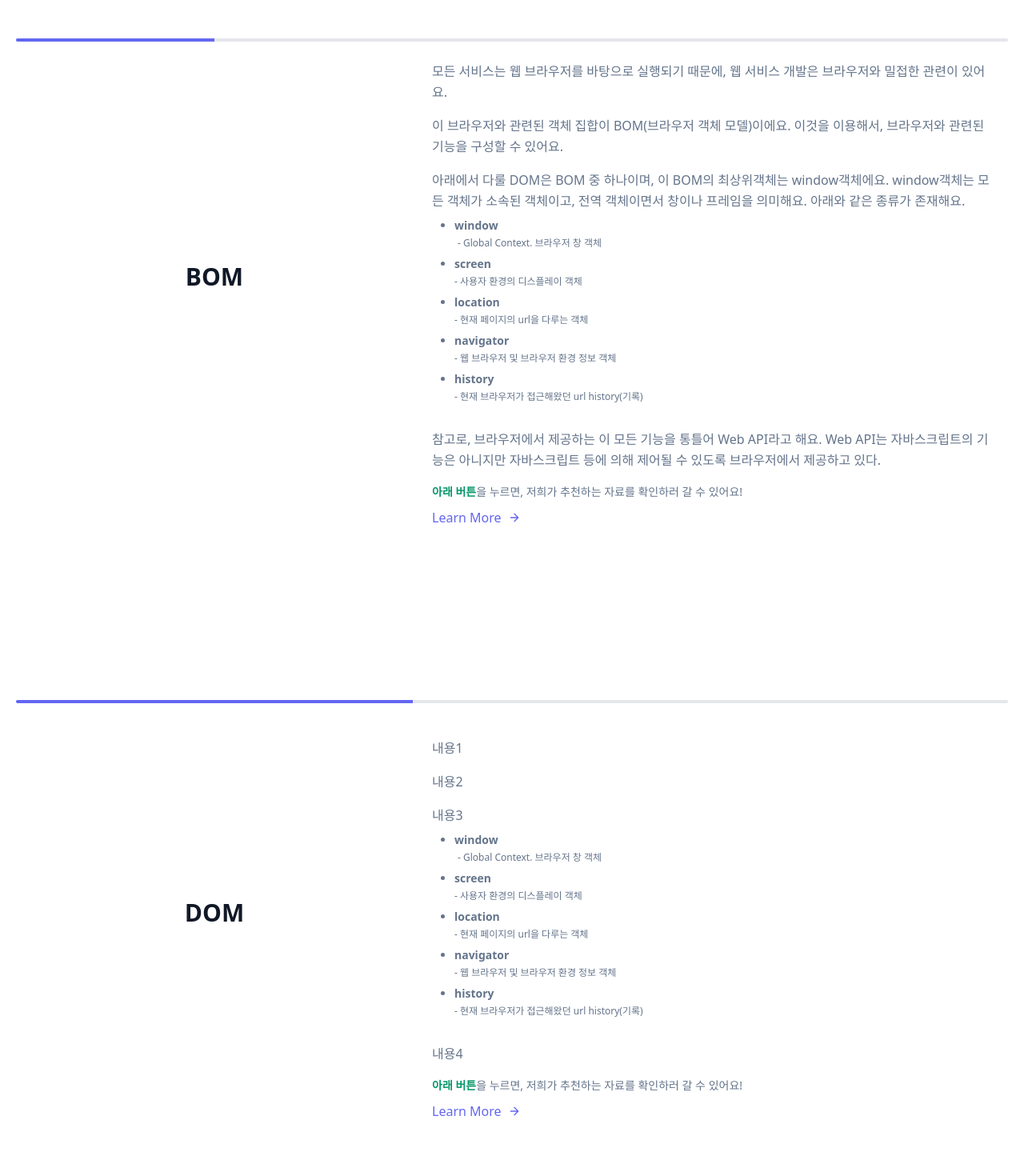
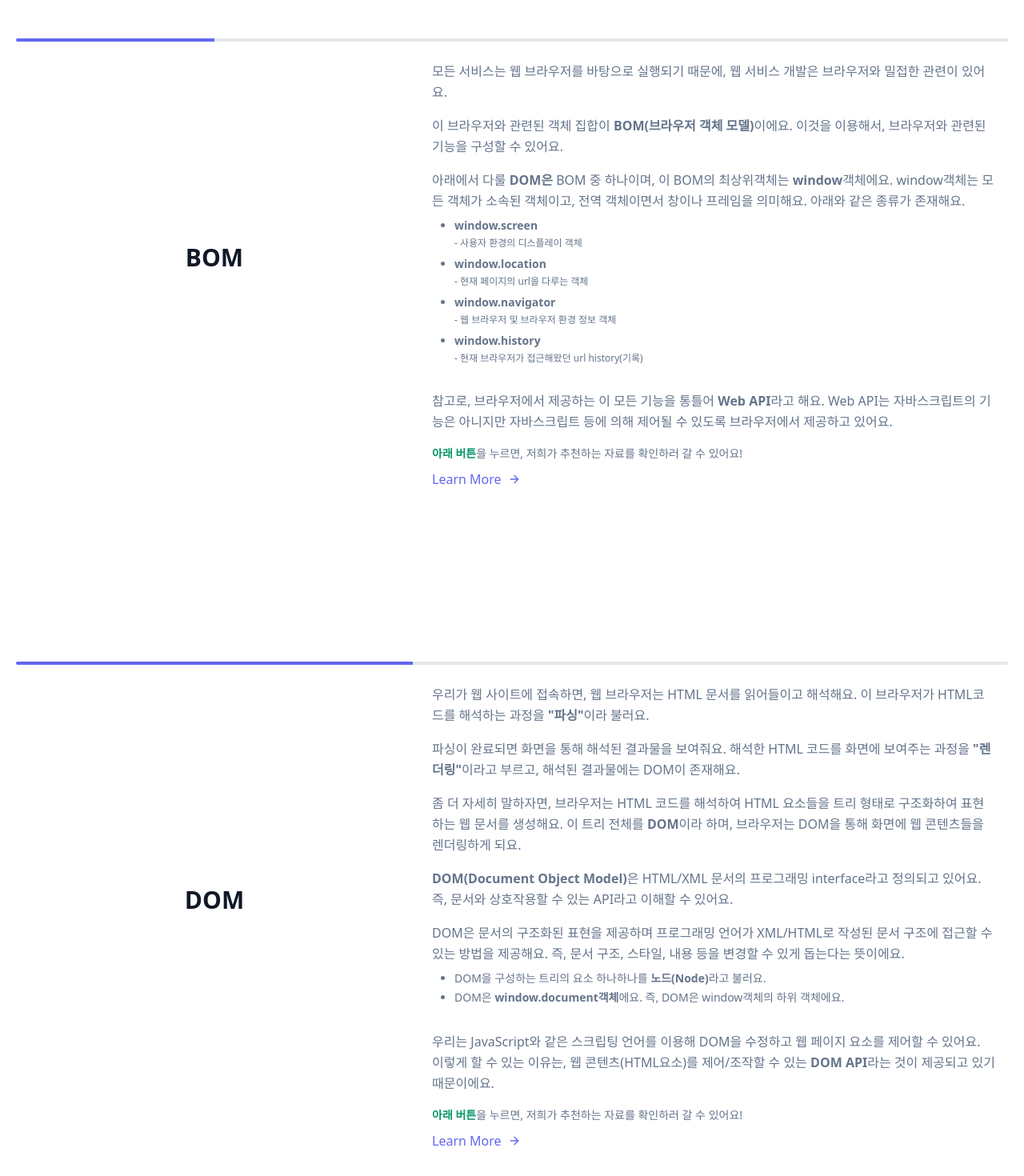
Before and after one commit to Lee-Sang-Beom/nextjs_and_notion, a Next.js app: page /web_basic/dom in a window 1280 px wide. Shown: the part 824-2294 px from the top of the page at 80% size. Built offline with nearby package versions, Linux system fonts and the light colour scheme.

Commit message:
notify tag : span(font-bold) - strong tag

```diff
--- a/pages/web_basic/dom.tsx
+++ b/pages/web_basic/dom.tsx
@@ -86,42 +86,40 @@ export default function Dom() {
                   {`모든 서비스는 웹 브라우저를 바탕으로 실행되기 때문에, 웹 서비스 개발은 브라우저와 밀접한 관련이 있어요.`}
                 </p>
                 <p className="leading-relaxed text-base mb-4">
-                  {`이 브라우저와 관련된 객체 집합이 BOM(브라우저 객체 모델)이에요.
-                  이것을 이용해서, 브라우저와 관련된 기능을 구성할 수 있어요.`}
+                  {`이 브라우저와 관련된 객체 집합이 `}
+                  <strong>{`BOM(브라우저 객체 모델)`}</strong>
+                  {`이에요. 이것을 이용해서, 브라우저와 관련된 기능을 구성할 수 있어요.`}
                 </p>
                 <p className="leading-relaxed text-base mb-2">
-                  {`아래에서 다룰 DOM은 BOM 중 하나이며, 이 BOM의 최상위객체는 window객체에요.
-                  window객체는 모든 객체가 소속된 객체이고, 전역 객체이면서 창이나 프레임을 의미해요.
+                  {`아래에서 다룰 `}
+                  <strong>{`DOM은`}</strong>
+                  {` BOM 중 하나이며, 이 BOM의 최상위객체는 `}
+                  <strong>{`window`}</strong>
+                  {`객체에요. window객체는 모든 객체가 소속된 객체이고, 전역 객체이면서 창이나 프레임을 의미해요.
                   아래와 같은 종류가 존재해요.`}
                 </p>
                 <div className="leading-relaxed text-base mb-8">
                     <ul className="list-disc ml-7 text-sm  text-slate-500 dark:text-slate-300">
                       <li className="mb-1 font-semibold text-left">
-                        {`window`}
-                        <p className="ml-1 mt-1 mb-2 text-xs font-normal">
-                          {`- Global Context. 브라우저 창 객체`}
-                        </p>
-                      </li>
-                      <li className="mb-1 font-semibold text-left">
-                        {`screen`}
+                        {`window.screen`}
                         <p className="mt-1 mb-2 text-xs font-normal">
                           {`- 사용자 환경의 디스플레이 객체`}
                         </p>
                       </li>
                       <li className="mb-1 font-semibold text-left">
-                        {`location`}
+                        {`window.location`}
                         <p className="mt-1 mb-2 text-xs font-normal">
                           {`- 현재 페이지의 url을 다루는 객체`}
                         </p>
                       </li>
                       <li className="mb-1 font-semibold text-left">
-                        {`navigator`}
+                        {`window.navigator`}
                         <p className="mt-1 mb-2 text-xs font-normal">
                           {`- 웹 브라우저 및 브라우저 환경 정보 객체`}
                         </p>
                       </li>
                       <li className="mb-1 font-semibold text-left">
-                        {`history`}
+                        {`window.history`}
                         <p className="mt-1 mb-2 text-xs font-normal">
                           {`- 현재 브라우저가 접근해왔던 url history(기록)`}
                         </p>
@@ -129,8 +127,8 @@ export default function Dom() {
                     </ul>
                   </div>
                   <p className="leading-relaxed text-base mb-4">
-                  {`참고로, 브라우저에서 제공하는 이 모든 기능을 통틀어 Web API라고 해요.
-                   Web API는 자바스크립트의 기능은 아니지만 자바스크립트 등에 의해 제어될 수 있도록 브라우저에서 제공하고 있다.`}
+                  {`참고로, 브라우저에서 제공하는 이 모든 기능을 통틀어 `}<strong>{`Web API`}</strong>{`라고 해요.
+                   Web API는 자바스크립트의 기능은 아니지만 자바스크립트 등에 의해 제어될 수 있도록 브라우저에서 제공하고 있어요.`}
                   </p>
                   <Learn_More
                     url={`https://geniee.tistory.com/33`}
@@ -152,54 +150,39 @@ export default function Dom() {
               </h2>
               <div className="w-full md:w-3/5 md:pl-6">
                 <p className="leading-relaxed text-base mb-4">
-                  {`내용1`}
+                  {`우리가 웹 사이트에 접속하면, 웹 브라우저는 HTML 문서를 읽어들이고 해석해요.
+                   이 브라우저가 HTML코드를 해석하는 과정을 `}<strong>{`"파싱"`}</strong>{`이라 불러요.`}
                 </p>
                 <p className="leading-relaxed text-base mb-4">
-                  {`내용2`}
+                  {`파싱이 완료되면 화면을 통해 해석된 결과물을 보여줘요. 해석한 HTML 코드를 화면에 보여주는 과정을 `}
+                  <strong>{`"렌더링"`}</strong>{`이라고 부르고, 해석된 결과물에는 DOM이 존재해요.`}
+                </p>
+                <p className="leading-relaxed text-base mb-4">
+                  {`좀 더 자세히 말하자면, 브라우저는 HTML 코드를 해석하여 HTML 요소들을 트리 형태로 구조화하여 표현하는 웹 문서를 생성해요.
+                  이 트리 전체를 `}<strong>{`DOM`}</strong>{`이라 하며, 브라우저는 DOM을 통해 화면에 웹 콘텐츠들을 렌더링하게 되요.`}
+                </p>
+                <p className="leading-relaxed text-base mb-4">
+                  <strong>{`DOM(Document Object Model)`}</strong>{`은 HTML/XML 문서의 프로그래밍 interface라고 정의되고 있어요. 즉, 문서와 상호작용할 수 있는 API라고 이해할 수 있어요.`}
                 </p>
                 <p className="leading-relaxed text-base mb-2">
-                  {`내용3`}
+                  {`DOM은 문서의 구조화된 표현을 제공하며 프로그래밍 언어가 XML/HTML로 작성된 문서 구조에 접근할 수 있는 방법을 제공해요.
+                   즉, 문서 구조, 스타일, 내용 등을 변경할 수 있게 돕는다는 뜻이에요.`}
                 </p>
                 <div className="leading-relaxed text-base mb-8">
-                    <ul className="list-disc ml-7 text-sm  text-slate-500 dark:text-slate-300">
-                      <li className="mb-1 font-semibold text-left">
-                        {`window`}
-                        <p className="ml-1 mt-1 mb-2 text-xs font-normal">
-                          {`- Global Context. 브라우저 창 객체`}
-                        </p>
-                      </li>
-                      <li className="mb-1 font-semibold text-left">
-                        {`screen`}
-                        <p className="mt-1 mb-2 text-xs font-normal">
-                          {`- 사용자 환경의 디스플레이 객체`}
-                        </p>
-                      </li>
-                      <li className="mb-1 font-semibold text-left">
-                        {`location`}
-                        <p className="mt-1 mb-2 text-xs font-normal">
-                          {`- 현재 페이지의 url을 다루는 객체`}
-                        </p>
-                      </li>
-                      <li className="mb-1 font-semibold text-left">
-                        {`navigator`}
-                        <p className="mt-1 mb-2 text-xs font-normal">
-                          {`- 웹 브라우저 및 브라우저 환경 정보 객체`}
-                        </p>
-                      </li>
-                      <li className="mb-1 font-semibold text-left">
-                        {`history`}
-                        <p className="mt-1 mb-2 text-xs font-normal">
-                          {`- 현재 브라우저가 접근해왔던 url history(기록)`}
-                        </p>
-                      </li>
-                    </ul>
-                  </div>
+                  <ul className="list-disc ml-7 text-sm  text-slate-500 dark:text-slate-300">
+                    <li className="mb-1 text-left">{`DOM을 구성하는 트리의 요소 하나하나를 `}<strong>{`노드(Node)`}</strong>{`라고 불러요.`}</li>
+                    <li className="mb-1 text-left">{`DOM은 `}<strong>{`window.document객체`}</strong>{`에요. 즉, DOM은 window객체의 하위 객체에요.`}</li>
+                  </ul>
+                </div>
                   <p className="leading-relaxed text-base mb-4">
-                  {`내용4`}
+                  {`우리는 JavaScript와 같은 스크립팅 언어를 이용해 DOM을 수정하고 웹 페이지 요소를 제어할 수 있어요.
+                   이렇게 할 수 있는 이유는, 웹 콘텐츠(HTML요소)를 제어/조작할 수 있는 `}
+                   <strong>{`DOM API`}</strong>
+                   {`라는 것이 제공되고 있기 때문이에요.`}
                   </p>
                   <Learn_More
-                    url={`https://it-eldorado.tistory.com/58`}
-                    hover_title={`출처 : 피그브라더님의 포스트`}
+                    url={`https://developer.mozilla.org/ko/docs/Web/API/Document_Object_Model/Introduction`}
+                    hover_title={`출처 : MDN`}
                   />
               </div>
             </div>
--- a/pages/web_basic/rendering.tsx
+++ b/pages/web_basic/rendering.tsx
@@ -33,9 +33,9 @@ export default function Rendering() {
                   {`렌더링 (Rendering)`}
                 </h1>
                 <p className="sm:w-full leading-relaxed text-base sm:pl-10 pl-0 mt-4">
-                  - 웹 개발을 하면서, 또는 그 웹을 사용하면서 우리는 알게모르게
+                  {`- 웹 개발을 하면서, 또는 그 웹을 사용하면서 우리는 알게모르게
                   렌더링을 많이 접하고 있어요. 중요한 내용이니 꼭 알고 넘어가도록
-                  해요!
+                  해요!`}
                 </p>
               </div>
             </div>
@@ -52,7 +52,7 @@ export default function Rendering() {
                 title="이동하기"
                 href={`https://velog.io/@ksh4820/%EB%B8%8C%EB%9D%BC%EC%9A%B0%EC%A0%80%EC%9D%98-%EB%A0%8C%EB%8D%94%EB%A7%81-%EC%9B%90%EB%A6%AC`}
               >
-                이미지 출처 : kangdari님의 포스트
+                {`이미지 출처 : kangdari님의 포스트`}
               </a>
             </div>
             <div className="lg:flex-grow md:w-1/2 lg:pl-24 md:pl-16 flex flex-col md:items-start md:text-left items-center text-center">
@@ -64,12 +64,12 @@ export default function Rendering() {
               </p>
               <p className="mb-4 leading-relaxed">
                 {`HTML, CSS, JS 등 개발자가 작성한 문서를 브라우저에서 그래픽 형태로 출력해 주는 과정이 `}
-                <span className="font-bold">렌더링</span>
+               <strong>{`렌더링`}</strong>
                 {`이에요.`}
               </p>
               <p className="mb-4 leading-relaxed">
                 {`웹 브라우저가 원본 HTML, CSS, JS문서를 읽어들인 후, 스타일을 입히고 대화형 페이지로 만들어 View port에 표시하기까지의 과정을 `}
-                <span className="font-bold">{`Critical Rendering Path`}</span>
+               <strong>{`Critical Rendering Path`}</strong>
                 {`라고 불러요.`}
               </p>
               <p className="mb-2 leading-relaxed">
@@ -120,10 +120,10 @@ export default function Rendering() {
                       STEP 1
                     </h2>
                     <p className="leading-relaxed mb-4">
-                      {`브라우저는 서버로 부터 HTML, CSS 등 웹 사이트에 필요한 리소스를 다운로드 받아요. 이제 사용자에게 출력할 일만 남았어요.`}
+                      {`브라우저는 서버로부터 HTML, CSS 등 웹 사이트에 필요한 리소스를 다운로드 받아요. 이제 사용자에게 출력할 일만 남았어요.`}
                     </p>
                     <p className="leading-relaxed">
-                      {`이제 렌더링 엔진은 서버로부터 받은 데이터를 웹 표준화기구인 W3C명세에 따라 해석하는데, 이 해석 과정이 파싱이라고 불러요.`}
+                      {`이제 렌더링 엔진은 서버로부터 받은 데이터를 웹 표준화기구인 W3C명세에 따라 해석하는데, 이 해석 과정을 "파싱"이라고 불러요.`}
                     </p>
                   </div>
                 </div>
@@ -144,7 +144,7 @@ export default function Rendering() {
                     </h2>
                     <p className="leading-relaxed">
                       {`렌더링 엔진은 HTML 문서를 파싱하여, `}
-                      <span className="font-bold">DOM 트리</span>
+                     <strong>{`DOM 트리`}</strong>
                       {`를 만들어요.`}
                     </p>
                   </div>
@@ -166,7 +166,7 @@ export default function Rendering() {
                     </h2>
                     <p className="leading-relaxed mb-4">
                       {`렌더링 엔진은 <style> 태그를 만난다면, HTML파싱 작업을 중지하고, CSS 파싱 작업을 시작하여, `}
-                      <span className="font-bold">CSSOM 트리</span>
+                     <strong>{`CSSOM 트리`}</strong>
                       {`를 만들어요.`}
                     </p>
 
@@ -199,7 +199,7 @@ export default function Rendering() {
                     </h2>
                     <p className="leading-relaxed mb-2">
                       {`DOM트리와 CSSOM을 결합해 `}
-                      <span className="font-bold">{`렌더 트리`}</span>
+                      <strong>{`렌더 트리`}</strong>
                       {`를 형성해요.`}
                     </p>
                     <div className="leading-relaxed text-base">
@@ -227,53 +227,53 @@ export default function Rendering() {
                     </h2>
                     <p className="leading-relaxed mb-4">
                       {`HTML 파싱 중, JS를 의미하는`}
-                      <span className="font-bold">{`<script>`}</span>
+                      <strong>{`<script>`}</strong>
                       {`태그를 만나게 되면, DOM파싱을 중지하고, `}
-                      <span className="font-bold">{`JS엔진`}</span>
+                      <strong>{`JS엔진`}</strong>
                       {`에게 제어권한을 넘겨요. 그리고 스크립트를 모두 실행하면, 다시 DOM을 그리기 시작해요.`}
                     </p>
                     <p className="leading-relaxed mb-2">
                       {`브라우저의 JS엔진은 서버에서 응답한 JS를 파싱하여, `}
-                      <span className="font-bold">{`AST(추상 구문 트리)`}</span>
+                      <strong>{`AST(추상 구문 트리)`}</strong>
                       {`를 생성하고, 바이트코드로 변환하여 실행해요.`}
                     </p>
                     <div className="leading-relaxed text-base mb-8">
                       <ul className="list-disc ml-7 text-sm text-slate-500 dark:text-slate-300 ">
                         <li className="mb-1 text-left">
                           {`서버로부터 응답된 JS코드는 각각의 의미를 갖는 토큰으로 분해되며, 이 토큰이 결합되어 `}
-                          <span className="font-bold">{`AST`}</span>
+                          <strong>{`AST`}</strong>
                           {`를 형성해요.`}
                         </li>
                         <li className="mb-1 text-left">
-                          {`생성된 AST는`}{" "}
-                          <span className="font-bold">{`인터프리터`}</span>
+                          {`생성된 AST는 `}
+                          <strong>{`인터프리터`}</strong>
                           {`가 가상머신이 이해할 수 있는 `}
-                          <span className="font-bold">{`바이트코드`}</span>
+                          <strong>{`바이트코드`}</strong>
                           {`로 변환해요.`}
                         </li>
                       </ul>
                     </div>
                     <p className="leading-relaxed mb-4">
                       {`이 때, 자바스크립트는 `}
-                      <span className="font-bold">{`DOM API`}</span>
+                      <strong>{`DOM API`}</strong>
                       {`를 통해 DOM이나 CSSOM을 변경할 수 있으며, 변경된 DOM과 CSSOM은 다시 `}
-                      <span className="font-bold">{`렌더링 트리`}</span>
+                     <strong>{`렌더링 트리`}</strong>
                       {`로 결합되요.`}
                     </p>
                     <p className="leading-relaxed mb-2">
                       {`이 부분에서 `}
-                      <span className="font-bold">{`<script>`}</span>
+                     <strong>{`<script>`}</strong>
                       {`의 위치에 대해 중요한 내용을 아래에 적어봤어요. 꼭 천천히 읽어보고 넘어가도록 해요.`}
                     </p>
                     <div className="leading-relaxed text-base mb-8">
                       <ul className="list-disc ml-7 text-sm text-slate-500 dark:text-slate-300 ">
                         <li className="mb-1 text-left list-decimal">
-                          <span className="font-bold">{`HTML파싱`}</span>
+                         <strong>{`HTML파싱`}</strong>
                           {`은 위에서 아래로 동기적으로 이루어지기 때문에, HTML파싱은 <script>의 위치에 따라 지연될 수 있어요.`}
                         </li>
                         <li className="mb-1 text-left list-decimal">
                           {`JS코드가 DOM, CSSOM을 변경하여 HTML노드를 생성하는 경우, HTML 파싱이 완료되어 있어야 하기 때문에, <script>는 되도록 `}
-                          <span className="font-bold">{`<body>`}</span>
+                         <strong>{`<body>`}</strong>
                           {`가 끝나는 부분에 위치하는 편이 좋을 수 있어요.`}
                         </li>
                         <li className="mb-1 text-left list-decimal">
@@ -281,32 +281,32 @@ export default function Rendering() {
                         </li>
                         <li className="mb-1 text-left list-decimal">
                           {`그렇기 때문에 브라우저는 스크립트 파일을 병렬로 불러오는 방식으로 DOM 렌더 과정을 막지 않게 선언할 수 있어요. 이를 가능하게 하는 키워드는 `}
-                          <span className="font-bold">{`async, defer`}</span>{" "}
+                         <strong>{`async, defer`}</strong>
                           {`가 있어요.`}
                         </li>
                         <li className="ml-8 mb-1 text-left">
-                          <span className="font-bold">{`async`}</span>
+                         <strong>{`async`}</strong>
                           {` 스크립트는 <script>를 만나고, DOM 렌더 과정을 방해하지 않도록 스크립트 파일의 로딩을 `}
-                          <span className="font-bold">{`병렬`}</span>
+                         <strong>{`병렬`}</strong>
                           {`로 처리해요.
                          하지만, 파일의 로딩을 마치게 되면 `}
-                          <span className="fon-bold">{`그 즉시 DOM 렌더를 멈추고`}</span>{" "}
+                          <strong>{`그 즉시 DOM 렌더를 멈추고 `}</strong>
                           {`async방식으로 불러온 스크립트 파일의 해석을 시작하기 때문에,
                          실행 순서가 보장되지 않아요. 불러온 스크립트 파일의 해석이 언제 끝날지 모르니까요!`}
                         </li>
                         <li className="ml-8 mb-1 text-left">
-                          <span className="font-bold">{`defer`}</span>
+                         <strong>{`defer`}</strong>
                           {` 스크립트도 <script>를 만나고, DOM 렌더 과정을 방해하지 않도록 스크립트 파일의 로딩을 `}
-                          <span className="font-bold">{`병렬`}</span>
+                         <strong>{`병렬`}</strong>
                           {`로 처리해요.
                          하지만, defer 스크립트는 `}
-                          <span className="font-bold">{`모든 DOM이 로드된 후에 실행`}</span>
+                         <strong>{`모든 DOM이 로드된 후에 실행`}</strong>
                           {`되요.
                          또한, defer 스크립트는 선언한대로 실행순서가 보장되기 때문에, 실제도 더 빨리 로드된 스크립트가 있다 하더라도, 실행은 항상 선언한 순서대로 이루어져요.`}
                         </li>
                         <li className="ml-8 mb-1 text-left">
                           {`따라서, 기본적으로 DOM의 모든 엘리먼트에 접근할 수 있고, 실행 순서도 보장하기 때문에 async보다는 `}
-                          <span className="font-bold">{`defer`}</span>
+                         <strong>{`defer`}</strong>
                           {`가 범용적으로 사용할 수 있는 속성으로 정리할 수 있어요.`}
                         </li>
                       </ul>
@@ -334,7 +334,7 @@ export default function Rendering() {
                     <ul className="list-disc ml-7 text-sm text-slate-500 dark:text-slate-300 ">
                       <li className="mb-1 text-left">
                         {`이 단계를 `}
-                        <span className="font-bold">레이아웃</span>
+                       <strong>{`레이아웃`}</strong>
                         {` 단계라고 불러요.`}
                       </li>
                       <li className="mb-1 text-left">{`이 작업이 끝나면 렌더링 엔진은 각 요소가 어디에 어떤 크기로 표현되는지 알게 되요.`}</li>
@@ -354,11 +354,11 @@ export default function Rendering() {
                   </div>
                   <div className="flex-grow pl-4">
                     <h2 className="font-bold title-font text-sm text-gray-900 mb-1 tracking-wider">
-                      FINISH
+                      {`FINISH`}
                     </h2>
                     <p className="leading-relaxed">
                       {`렌더링 엔진은 `}
-                      <span className="font-bold">Paint Event</span>
+                     <strong>Paint Event</strong>
                       {`를 발생시켜 렌더 트리(개별 노드)를 화면에 그려요.`}
                     </p>
                   </div>
@@ -384,7 +384,7 @@ export default function Rendering() {
                 <h2 className="sm:text-3xl text-2xl title-font font-medium text-gray-900 mt-4 mb-4">{`리플로우(Reflow)`}</h2>
                 <p className="leading-relaxed mb-4">
                   {`생성된 DOM 요소의 레이아웃 수치(너비, 높이, 위치 등) 변경 시 영향을 받은 모든 노드의 위치를 다시 계산하는 과정을 의미해요. `}
-                  <span className="font-bold">{`레이아웃 단계`}</span>{`를 다시 수행하는 것으로 생각할 수 있어요.`}
+                 <strong>{`레이아웃 단계`}</strong>{`를 다시 수행하는 것으로 생각할 수 있어요.`}
                 </p>
                 <p className="leading-relaxed mb-2 hidden md:block">
                   {`리플로우를 발생시키는 일부 속성들은 아래와 같아요.`}
@@ -440,7 +440,7 @@ export default function Rendering() {
                   {`변경된 요소를 실제로 화면에 그려주는 작업을 리페인트라고 해요.`}
                 </p>
                 <p className="leading-relaxed mb-4">
-                  {`만약, 노드의 위치를 재계산하는 리플로우가 발생한다면 `}<span className="font-bold">{`필연적으로`}</span> {`리페인트가 실행된다고 볼 수 있어요. `}
+                  {`만약, 노드의 위치를 재계산하는 리플로우가 발생한다면 `}<strong>{`필연적으로`}</strong> {`리페인트가 실행된다고 볼 수 있어요. `}
                 </p>
                 <p className="leading-relaxed mb-2 hidden md:block">
                   {`리페인트를 발생시키는 대표 속성은 아래와 같아요.`}
```
Also changed, not shown: pages/web_basic/html_css_js.tsx (+17 -17 lines).
